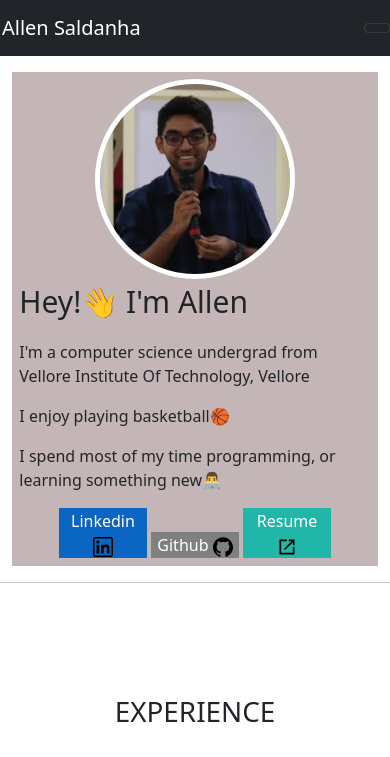
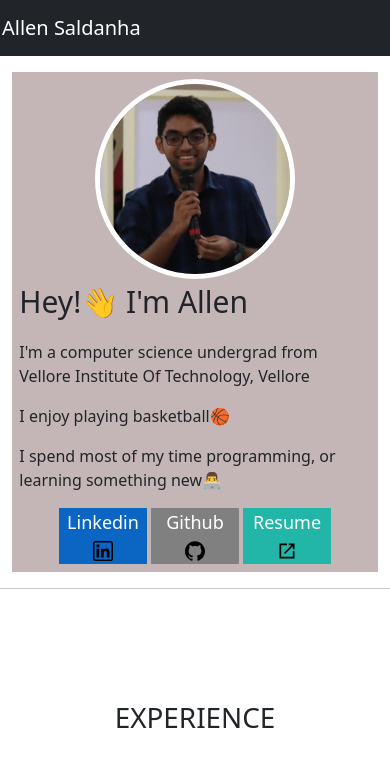
Before and after one commit to AllenSaldanha/portfolio, a plain HTML site: page index.html in a window 390 px wide. Shown: the top 757 px of the page. Drawn offline with nearby package versions, Linux system fonts and the light colour scheme.

Commit message:
Responsive correction

```diff
--- a/index.html
+++ b/index.html
@@ -21,10 +21,10 @@
 
     <nav class="navbar navbar-expand-lg fixed-top navbar-dark bg-dark">
         <a class="navbar-brand" href="#">Allen Saldanha</a>
-        <button class="navbar-toggler" type="button" data-toggle="collapse" data-target=".navbar-collapse"
+        <!-- <button class="navbar-toggler" type="button" data-toggle="collapse" data-target=".navbar-collapse"
             aria-controls="navbarSupportedContent" aria-expanded="false" aria-label="Toggle navigation">
-            <!-- <span class="navbar-toggler-icon"></span> -->
-        </button>
+            <span class="navbar-toggler-icon"></span>
+        </button> -->
         <div class="navbar-collapse collapse" id="navbarSupportedContent">
             <ul class="navbar-nav ml-auto">
                 <li class="nav-item"><a class="nav-link js-scroll-trigger" href="#experience">Experience</a></li>
@@ -71,7 +71,7 @@
                             <a href="https://github.com/AllenSaldanha" target="_blank" rel="noopener noreferrer"><button
                                     type="button" class="pers-but-git"><span class="but-content">Github
                                         <span><img class="personal-img" src="images/github.svg" alt="" width="20"
-                                                height="20"></span></span></button></a>
+                                                height="20" style="margin: 0 3%;"></span></span></button></a>
 
                             <a href="https://drive.google.com/file/d/1yeJc8_MRvfXsYYlYRFgh2OxKX42-8JyF/view?usp=sharing"
                                 target="_blank" rel="noopener noreferrer"><button type="button"
--- a/style.css
+++ b/style.css
@@ -47,7 +47,7 @@ body{
   text-align: center;
   text-decoration: none;
   display: inline-block;
-  font-size: 16px;
+  font-size: 18px;
   width: 25%;
 }
 .pers-but-git{
@@ -57,7 +57,7 @@ body{
     text-align: center;
     text-decoration: none;
     display: inline-block;
-    font-size: 16px;
+    font-size: 18px;
     width: 25%;
   }
   .pers-but-res{
@@ -67,7 +67,7 @@ body{
     text-align: center;
     text-decoration: none;
     display: inline-block;
-    font-size: 16px;
+    font-size: 18px;
     width: 25%;
   }
 
```
